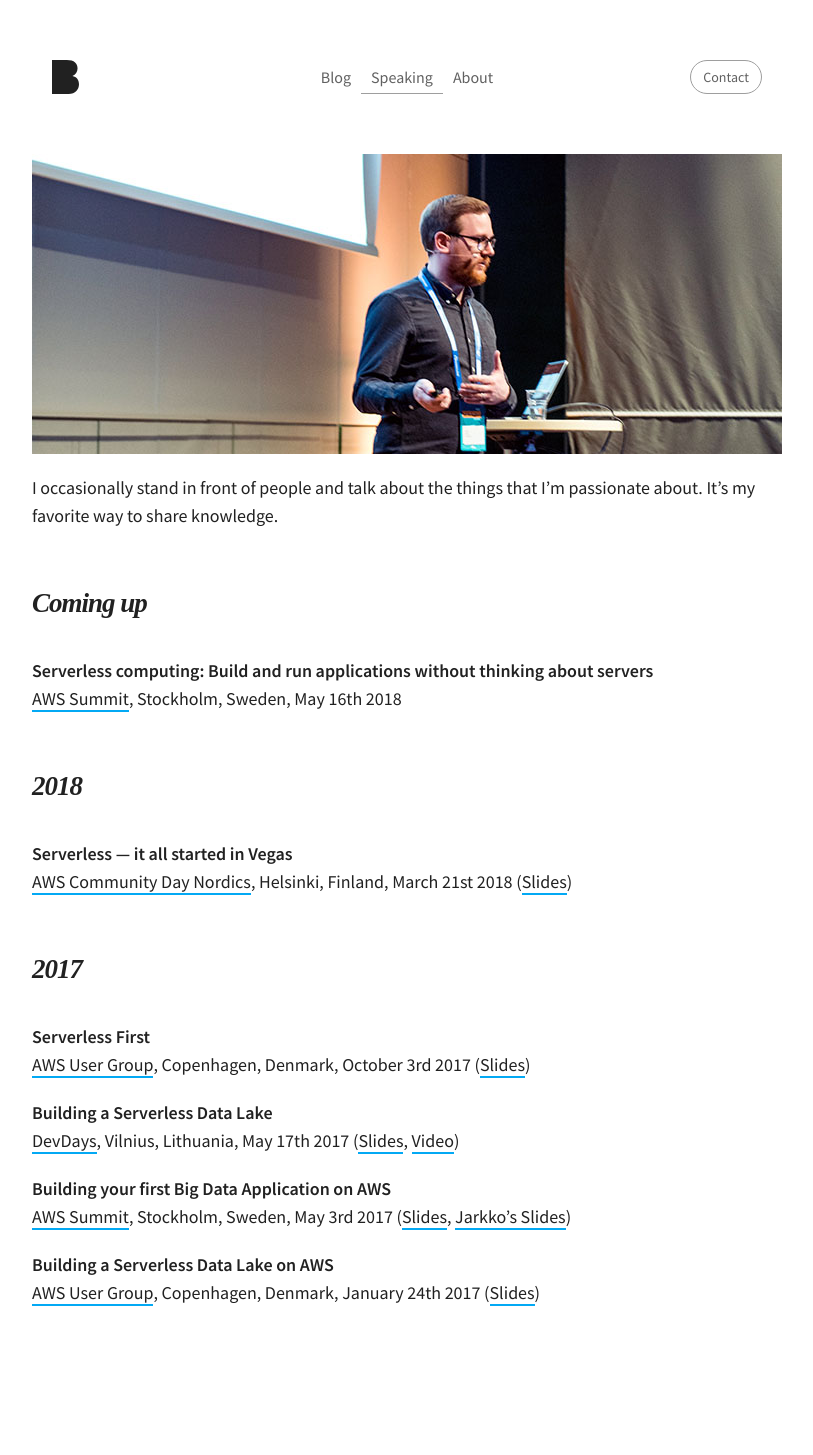
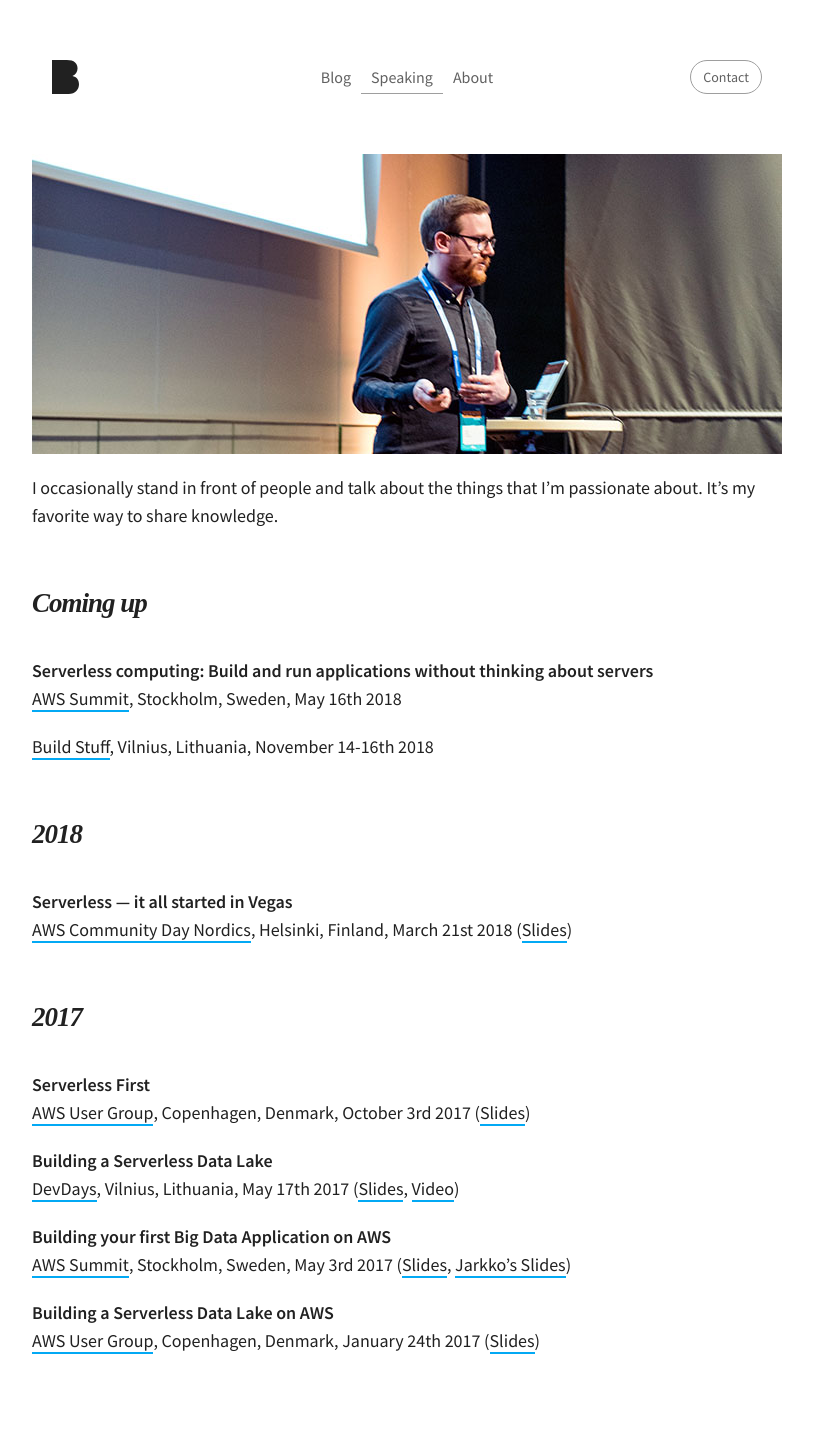
Before and after one commit to martinbuberl/martinbuberl.github.io, a Jekyll site: the page built from speaking.md, in a window 1280 px wide. Shown: the whole page, without its empty margins (233-1046 px from the left). Built offline with Jekyll 4.4.1, drawn with Linux system fonts in a browser that asks for light colours; nearby versions of some CDN libraries; some web fonts are replaced; before the commit the page ends 1407 px from its top, so only the background shows below that.

Commit message:
Added Build Stuff conference

```diff
--- a/speaking.md
+++ b/speaking.md
@@ -13,6 +13,8 @@ I occasionally stand in front of people and talk about the things that I'm passi
 
 **Serverless computing: Build and run applications without thinking about servers**<br/>
 [AWS Summit](https://aws.amazon.com/summits/Stockholm-2018/), Stockholm, Sweden, May 16th 2018
+
+[Build Stuff](https://www.buildstuff.lt/), Vilnius, Lithuania, November 14-16th 2018
 
 <h2 id="2018" class="has-permalink">2018<a class="permalink" title="Permalink" href="#2018">#</a></h2>
 
```
